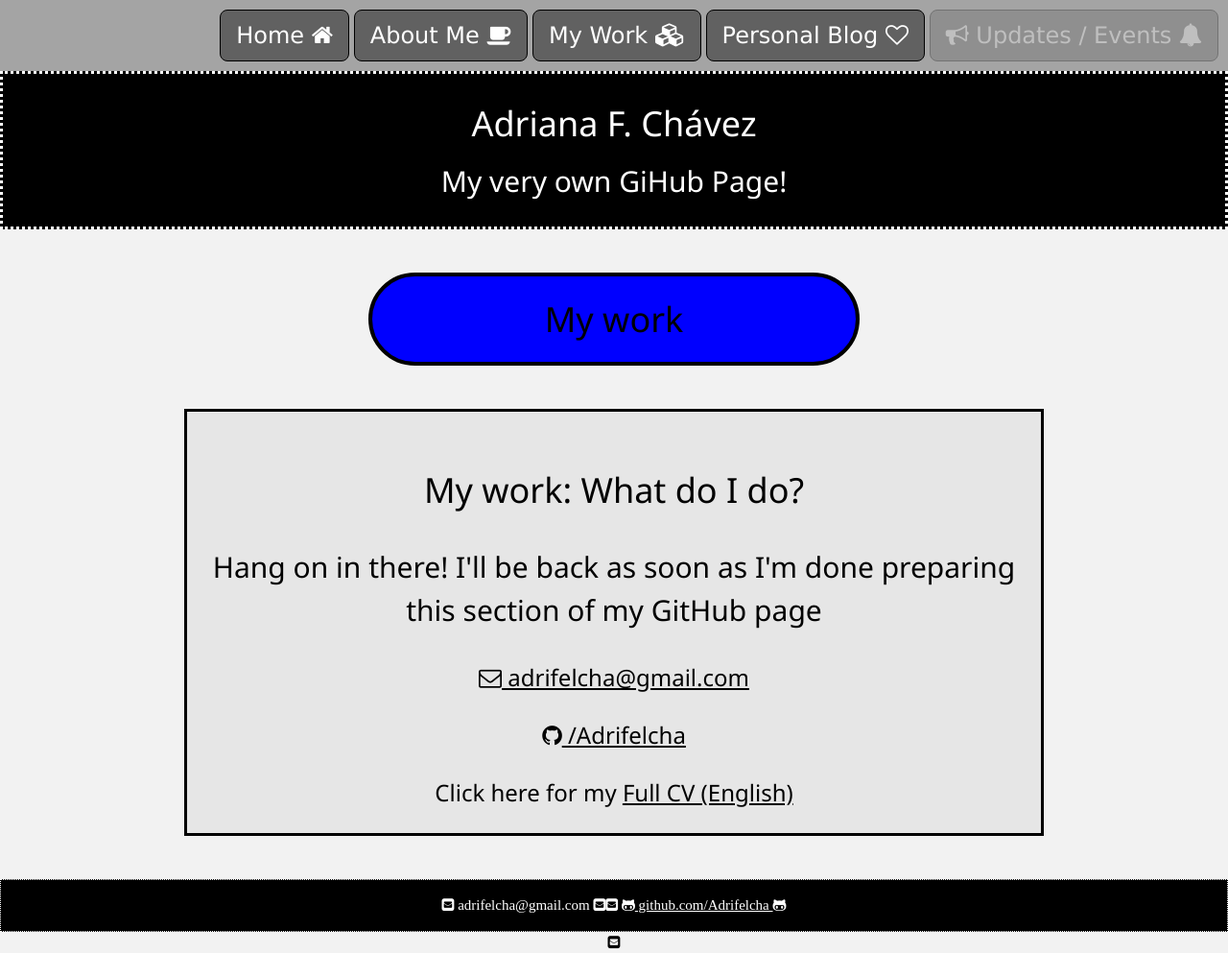
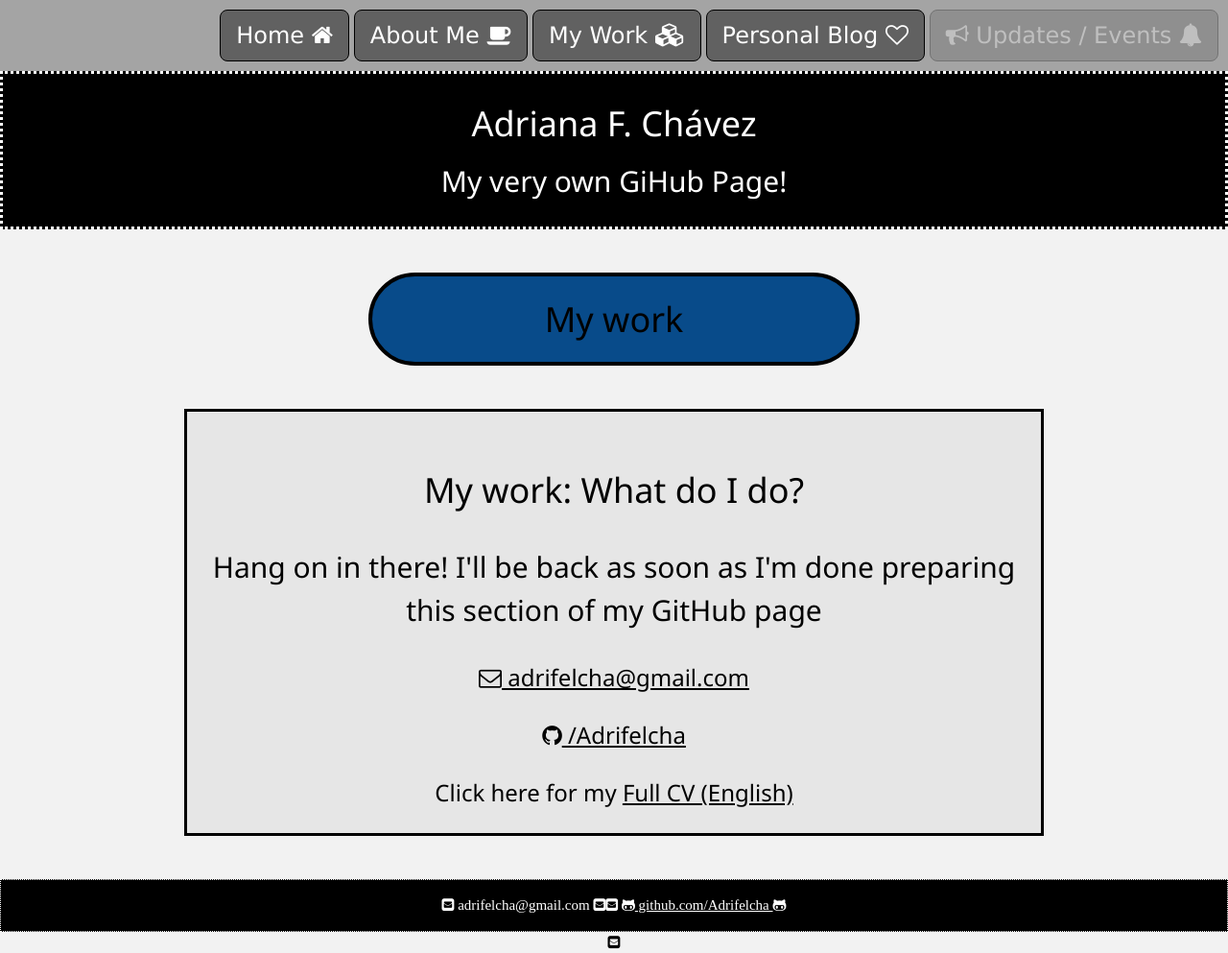
Before and after one commit to Adrifelcha/Adrifelcha-github.io, a Jekyll site: the page built from cv/index.html, in a window 1280 px wide. Shown: the whole page at 96% size. Built offline with Jekyll 4.4.1, drawn with Linux system fonts in a browser that asks for light colours.

Commit message:
Update index.html

```diff
--- a/cv/index.html
+++ b/cv/index.html
@@ -2,7 +2,7 @@
 layout: default
 title: My work
 ---
-		<center><header class=style2 style="background-color: blue;">
+		<center><header class=style2 style="background-color: #084B8A;">
       		<h1 class="project-name">{{ page.title }}</h1>
     		</header>
 
```
